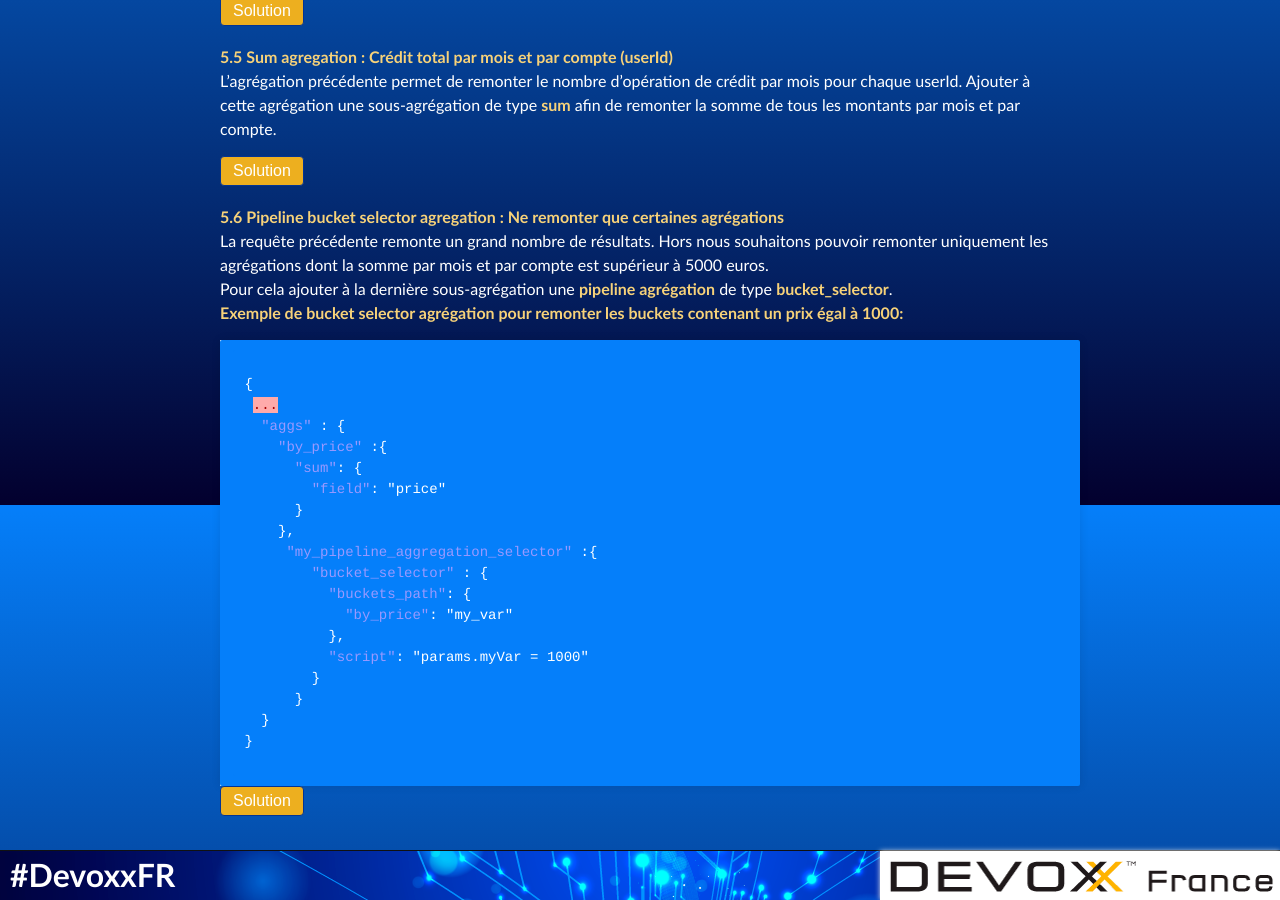
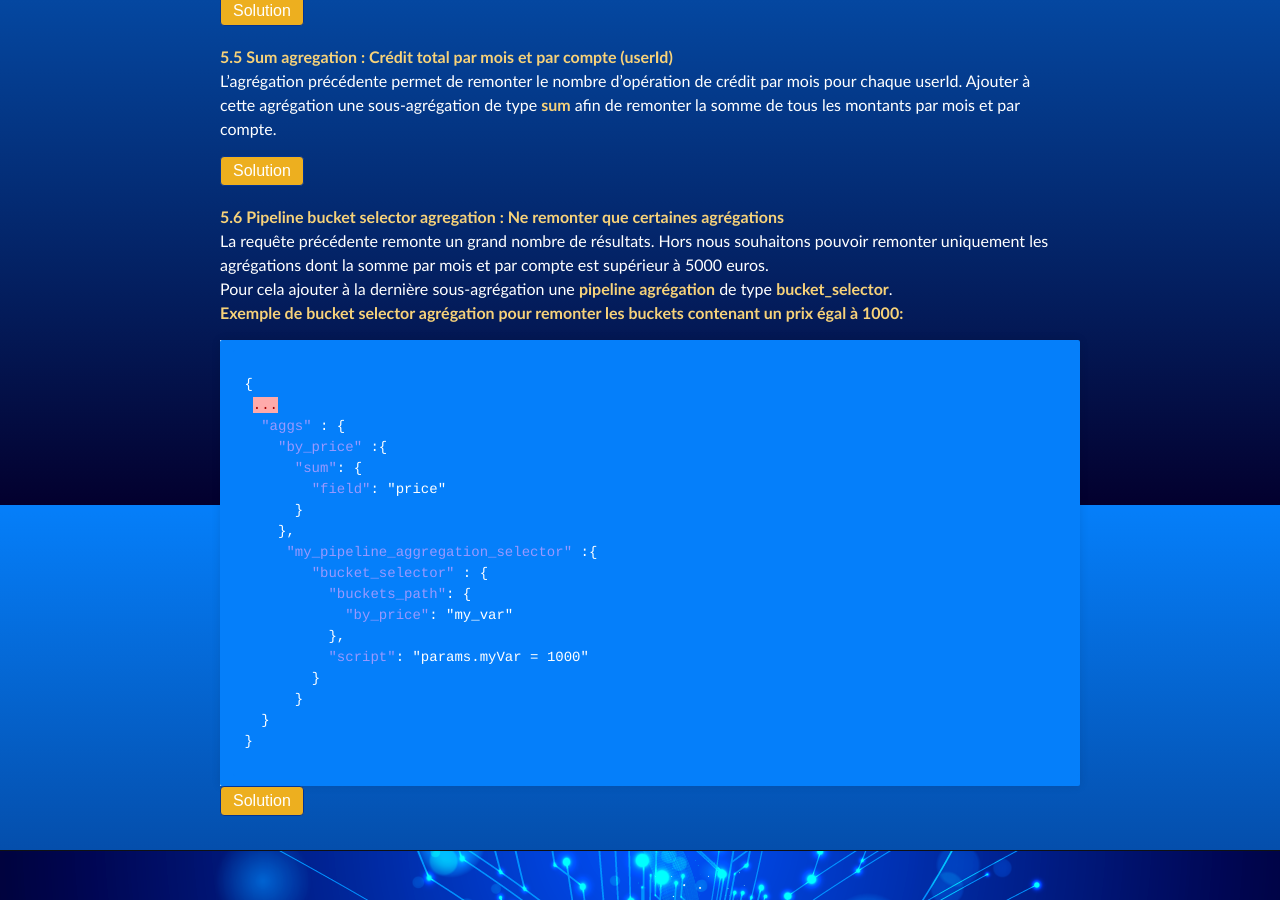
Before and after one commit to oziade/oziade.github.io, a Jekyll site: the page built from index.md, in a window 1280 px wide and 900 px high, scrolled down 13139 px. Built offline with Jekyll 4.4.1, drawn with Linux system fonts in a browser that asks for light colours; nearby versions of some CDN libraries.

Commit message:
Remove footer

```diff
--- a/_layouts/main.html
+++ b/_layouts/main.html
@@ -32,7 +32,6 @@
 
     <!-- FOOTER  -->
     <div id="footer_wrap" >
-      <p>#DevoxxFR</p><img align="right" src="../images/logo-texte-devoxx-france-400.png" />
     </div>
   </body>
 </html>
```
